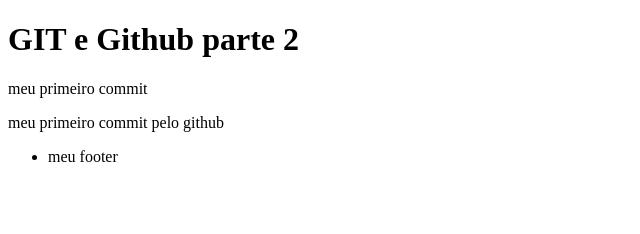
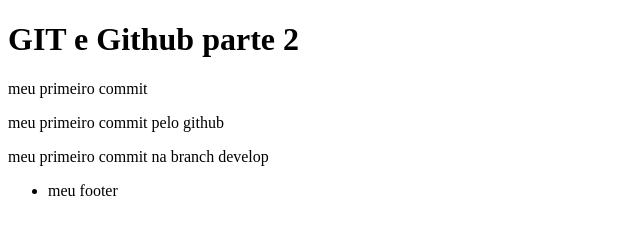
Before and after one commit to tapmorales/first-repo-github, a plain HTML site: page index.html in a window 1280 px wide. Shown: the whole page, without its empty margins (0-640 px from the left). Drawn offline with Linux system fonts and the light colour scheme.

Commit message:
primeiro commit na branch develop

```diff
--- a/index.html
+++ b/index.html
@@ -15,6 +15,8 @@
 
     <p> meu primeiro commit pelo github </p>
 
+    <p>meu primeiro commit na branch develop</p>
+
     <footer>
         <ul>
             <li>meu footer</li>
```
